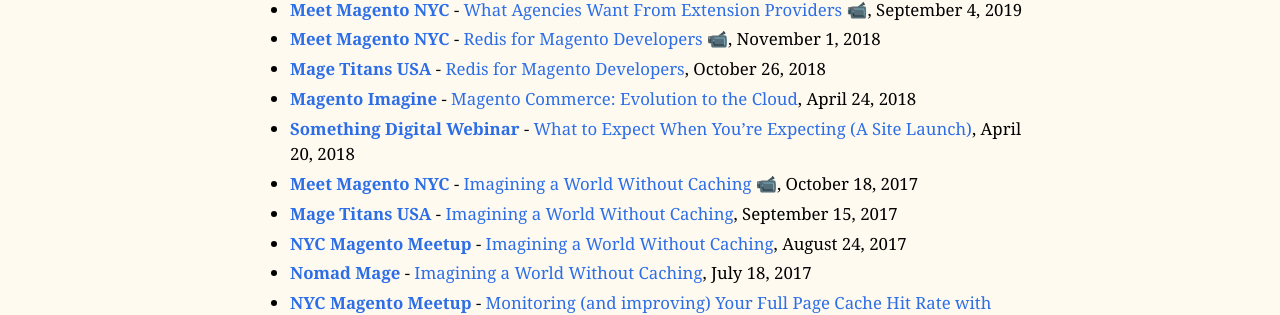
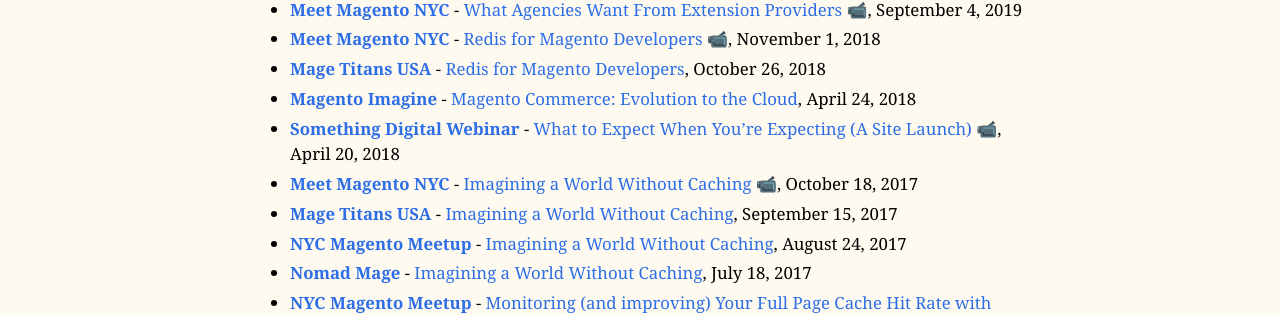
Before and after one commit to mpchadwick/mpchadwick.github.io, a Jekyll site: the page built from projects.md, in a window 1280 px wide and 900 px high, scrolled down 5467 px. Shown: the part 143-458 px from the top of the window. Built offline with Jekyll 4.4.1, drawn with Linux system fonts in a browser that asks for light colours; part of the change alters nothing that is shown.

```diff
--- a/_data/talks.yml
+++ b/_data/talks.yml
@@ -40,6 +40,7 @@
   event_url: https://www.somethingdigital.com/blog/what-to-expect-after-your-site-launches/
   talk_name: What to Expect When You're Expecting (A Site Launch)
   talk_url: https://www.youtube.com/watch?v=41thCNcsvkY
+  url_is_video: true
   date: April 20, 2018
 
 - event_name: Meet Magento NYC
```
